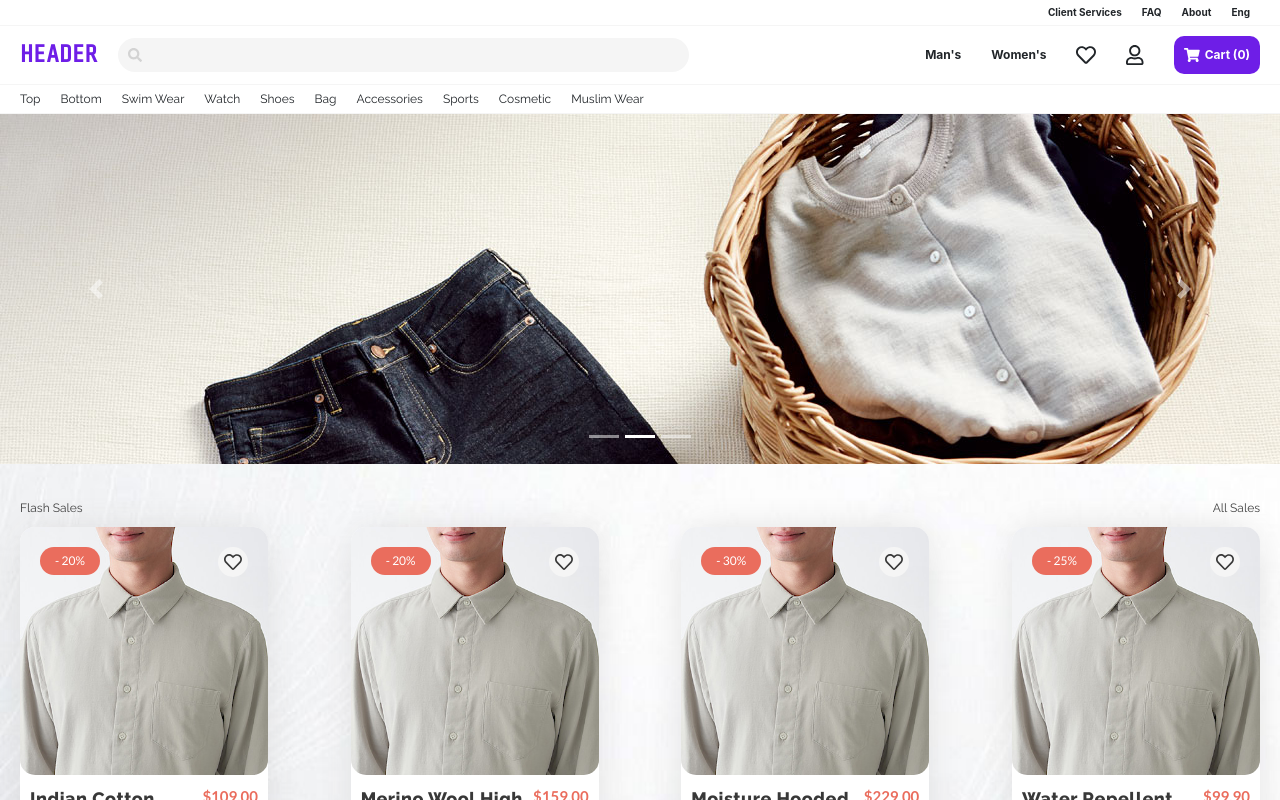
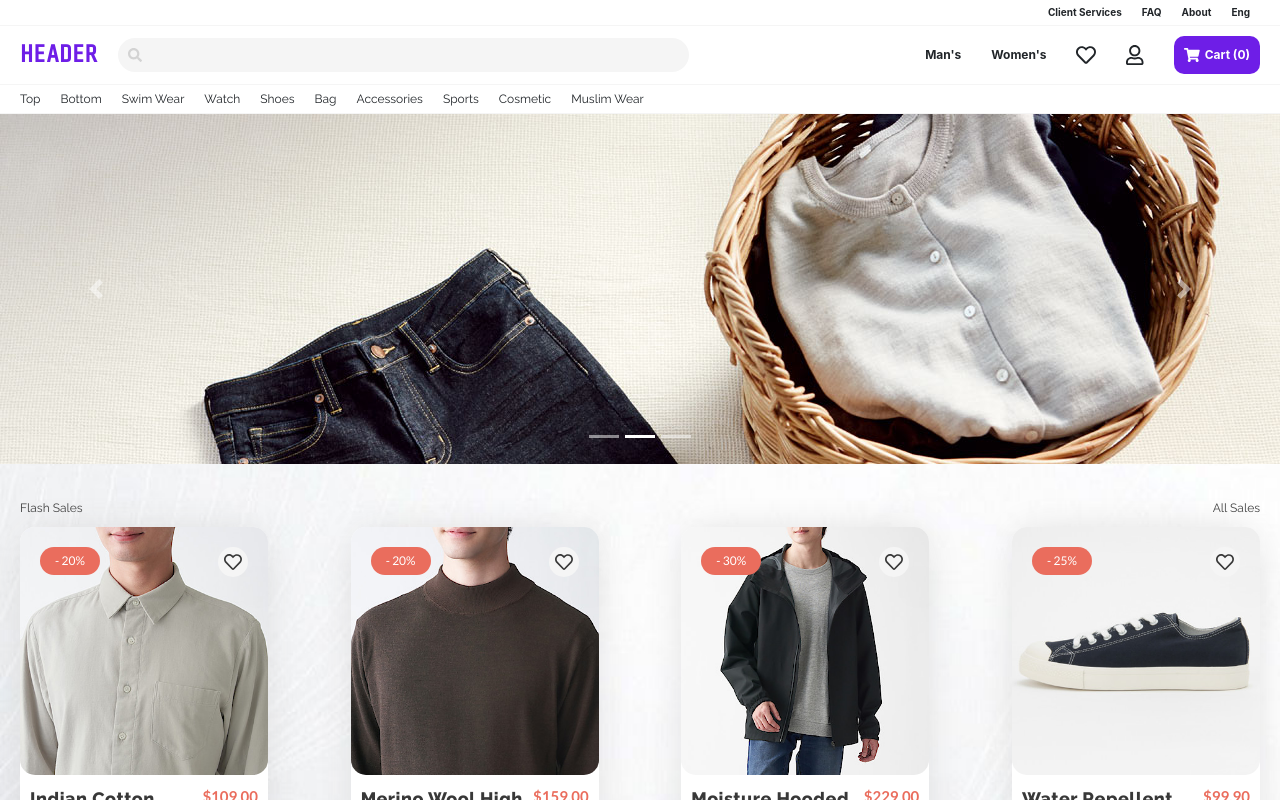
Before and after one commit to JimmyKho/ecommerce-site-ui, a Next.js app: page / in a window 1280 px wide. Shown: the top 800 px of the page. Built offline with nearby package versions, Linux system fonts and the light colour scheme.

Commit message:
Product Images

```diff
--- a/components/product/ProductCard.js
+++ b/components/product/ProductCard.js
@@ -1,4 +1,4 @@
-import { useState } from "react"
+import { useState, useEffect } from "react"
 import { Modal, Button } from "react-bootstrap"
 import { FontAwesomeIcon } from "@fortawesome/react-fontawesome"
 import { faPlus } from "@fortawesome/free-solid-svg-icons"
@@ -16,8 +16,9 @@ const ProductCard = (props) => {
   const [size, setSize] = useState()
   const [color, setColor] = useState()
   const [fav, setFav] = useState(false)
+  const [preview, setPreview] = useState()
 
-  const { name = "", price = 0, oriPrice = 0, discAmount = 0, attr = {}, info = {} } = props.data ?? {}
+  const { name = "", price = 0, oriPrice = 0, discAmount = 0, attr = {}, info = {}, image = "" } = props.data ?? {}
   const { colors = [], sizes = [] } = attr
   const { rating = 0 } = info
 
@@ -32,6 +33,16 @@ const ProductCard = (props) => {
 
   if (fav) favStyle += " " + styles.ProductCard_Info_Favourite_Icon___Active
 
+  useEffect(() => {
+    if (color) {
+      colors.map((item) => {
+        if (item.name == color) setPreview(item.images[0])
+      })
+    } else {
+      setPreview(image)
+    }
+  }, [color])
+
   return (
     <>
       <div className={styles.ProductCard}>
@@ -42,7 +53,7 @@ const ProductCard = (props) => {
           </div>
         </div>
         <div className={styles.ProductCard_ImageCont} onClick={showFn}>
-          <img className={styles.ProductCard_Image} src="/prod1_grey3.jpg" />
+          <img className={styles.ProductCard_Image} src={preview} />
         </div>
         <div className={styles.ProductCard_Content}>
           <div className={styles.ProductCard_Heading} onClick={showFn}>
@@ -76,7 +87,7 @@ const ProductCard = (props) => {
         aria-labelledby="contained-modal-title-vcenter"
         centered
       >
-        <ProductModal data={props.data} />
+        <ProductModal data={props.data} closeFn={closeFn} />
       </Modal>
     </>
   )
--- a/components/product/ProductModal.js
+++ b/components/product/ProductModal.js
@@ -1,4 +1,4 @@
-import { useState } from "react"
+import { useState, useEffect } from "react"
 import { Button } from "react-bootstrap"
 import { FontAwesomeIcon } from "@fortawesome/react-fontawesome"
 import { faPlus, faMinus } from "@fortawesome/free-solid-svg-icons"
@@ -15,8 +15,11 @@ const ProductModal = (props) => {
   const [size, setSize] = useState()
   const [color, setColor] = useState()
   const [fav, setFav] = useState(false)
+  const [preview, setPreview] = useState()
+  const [gallery, setGallery] = useState([])
 
-  const { name, code, brand, price, oriPrice, discAmount, attr = {}, info = {} } = props.data ?? {}
+  const { data = {}, closeFn } = props
+  const { name, code, brand, price, oriPrice, discAmount, attr = {}, info = {}, image = "" } = data
   const { colors = [], sizes = [] } = attr
   const { rating = 0 } = info
 
@@ -36,16 +39,31 @@ const ProductModal = (props) => {
 
   if (fav) favStyle += " " + styles.ProductModal_Detail_Action_Favourite_Icon___Active
 
+  useEffect(() => {
+    if (color) {
+      colors.map((item) => {
+        if (item.name == color) {
+          setPreview(item.images[0])
+          setGallery(item.images)
+        }
+      })
+    } else {
+      setColor(colors[0].name)
+      setGallery(colors[0].images)
+      setPreview(image)
+    }
+  }, [color])
+
   return (
     <div className={styles.ProductModal}>
       <div className={styles.ProductModal_Image}>
         <div className={styles.ProductModal_Image_Gallery}>
-          <img className={styles.ProductModal_Image_Gallery_Item} src="/prod1_grey3.jpg" />
-          <img className={styles.ProductModal_Image_Gallery_Item} src="/prod1_grey3.jpg" />
-          <img className={styles.ProductModal_Image_Gallery_Item} src="/prod1_grey3.jpg" />
+          {gallery.map((item, index) => (
+            <img key={"Item" + index} className={styles.ProductModal_Image_Gallery_Item} src={item} />
+          ))}
         </div>
 
-        <img className={styles.ProductModal_Image_Preview} src="/prod1_grey3.jpg" />
+        <img className={styles.ProductModal_Image_Preview} src={preview} />
       </div>
       <div className={styles.ProductModal_Detail}>
         <div className={styles.ProductModal_Detail_Extra}>
@@ -73,7 +91,7 @@ const ProductModal = (props) => {
 
         <div className={styles.ProductModal_Detail_Info}>
           <div className={styles.ProductModal_Detail_Info_Title}>Colors</div>
-          <div className={styles.ProductModal_Detail_Info_Title___Regular}>Selected Color</div>
+          <div className={styles.ProductModal_Detail_Info_Title___Regular}>{color}</div>
         </div>
         <div className={styles.ProductModal_Detail_Info}>
           <ColorOptions selected={color} onSelect={(item) => setColor(item)} options={colors} large />
@@ -112,9 +130,13 @@ const ProductModal = (props) => {
             <FontAwesomeIcon className={favStyle} icon={faHeart} />
           </div>
           <div className={styles.ProductModal_Detail_Action_Space} />
-          <div className={styles.ProductModal_Detail_Action_Button___Secondary}>Add to cart</div>
+          <div className={styles.ProductModal_Detail_Action_Button___Secondary} onClick={closeFn}>
+            Add to cart
+          </div>
           <div className={styles.ProductModal_Detail_Action_Space} />
-          <div className={styles.ProductModal_Detail_Action_Button___Primary}>Buy Now</div>
+          <div className={styles.ProductModal_Detail_Action_Button___Primary} onClick={closeFn}>
+            Buy Now
+          </div>
         </div>
       </div>
     </div>
--- a/pages/index.js
+++ b/pages/index.js
@@ -34,15 +34,18 @@ const PRODUCTS = [
     info: {
       rating: 4.8,
     },
+    image: "/prod1_grey3.jpg",
     attr: {
       colors: [
         {
           name: "Grey",
           code: "#d8d7d5",
+          images: ["/prod1_grey3.jpg", "/prod1_grey1.jpg", "/prod1_grey2.jpg"],
         },
         {
-          name: "Brown",
-          code: "#a47551",
+          name: "White",
+          code: "#fdfdfd",
+          images: ["/prod1_white1.jpg", "/prod1_white2.jpg", "/prod1_white3.jpg"],
         },
       ],
       sizes: [
@@ -68,15 +71,18 @@ const PRODUCTS = [
     info: {
       rating: 4.6,
     },
+    image: "/prod2_brown1.jpg",
     attr: {
       colors: [
         {
           name: "Brown",
           code: "#a47551",
+          images: ["/prod2_brown1.jpg", "/prod2_brown2.jpg", "/prod2_brown3.jpg"],
         },
         {
           name: "Grey",
           code: "#d8d7d5",
+          images: ["/prod2_grey1.jpg", "/prod2_grey2.jpg", "/prod2_grey3.jpg"],
         },
       ],
       sizes: [
@@ -102,15 +108,18 @@ const PRODUCTS = [
     info: {
       rating: 4.9,
     },
+    image: "/prod3_black1.jpg",
     attr: {
       colors: [
         {
           name: "Black",
           code: "#050606",
+          images: ["/prod3_black1.jpg", "/prod3_black2.jpg", "/prod3_black3.jpg"],
         },
         {
           name: "Green",
           code: "#59981a",
+          images: ["/prod3_green1.jpg", "/prod3_green2.jpg", "/prod3_green3.jpg"],
         },
       ],
       sizes: [
@@ -136,15 +145,18 @@ const PRODUCTS = [
     info: {
       rating: 4.3,
     },
+    image: "/prod4_navy1.jpg",
     attr: {
       colors: [
         {
           name: "Navy",
           code: "#003060",
+          images: ["/prod4_navy1.jpg", "/prod4_navy2.jpg", "/prod4_navy3.jpg"],
         },
         {
-          name: "Green",
-          code: "#59981a",
+          name: "Red",
+          code: "#e43d40",
+          images: ["/prod4_red1.jpg", "/prod4_red2.jpg", "/prod4_red3.jpg"],
         },
       ],
       sizes: [
```
